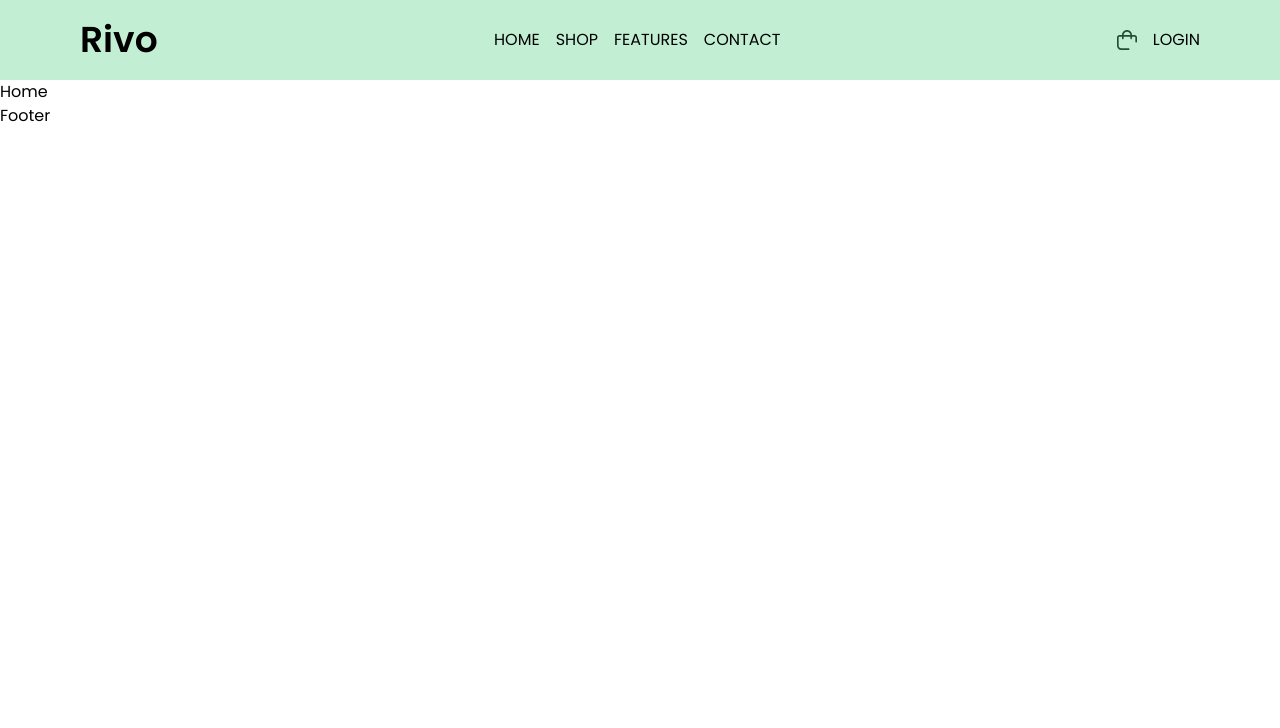
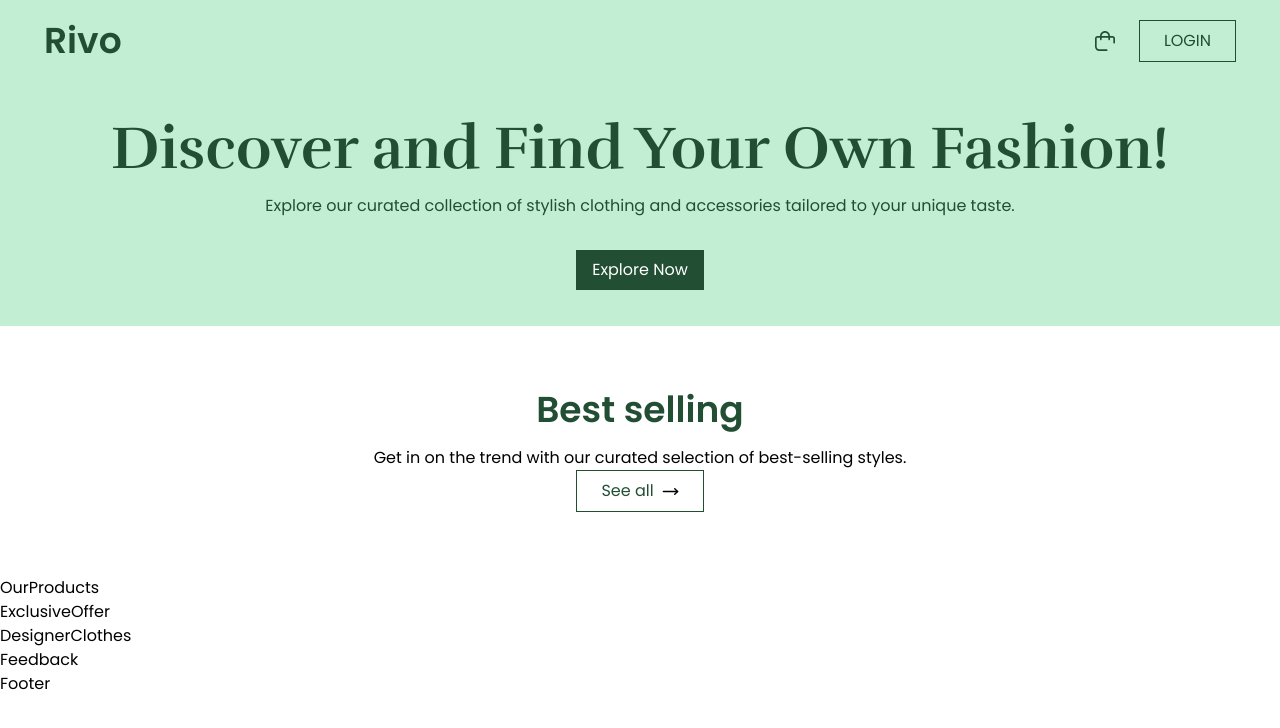
Before and after one commit to amitkushh/Rivo-react-project, a React (Vite) app: page / in a window 1280 px wide. Shown: the top 728 px of the page. Built offline with nearby package versions, Linux system fonts and the light colour scheme.

Commit message:
navbar, hero section basic design done

```diff
--- a/src/components/BestSelling.jsx
+++ b/src/components/BestSelling.jsx
@@ -1,9 +1,49 @@
-import React from 'react'
+import React from "react";
+import MoveRight from "../assets/move-right.svg";
+import { Link } from "react-router-dom";
 
 function BestSelling() {
+  const products = [
+    {
+      img: "",
+      title: "Regular Fit Long Sleeve Top",
+      price: "38.99",
+      rating: "5.0",
+    },
+    {
+      img: "",
+      title: "Black Crop Tailored Jacket",
+      price: "62.99",
+      rating: "4.9",
+    },
+    {
+      img: "",
+      title: "Textured Sunset Shirt",
+      price: "49.99",
+      rating: "5.0",
+    },
+  ];
+
   return (
-    <div>BestSelling</div>
-  )
+    <div className="flex flex-col justify-center items-center py-16">
+      <div>
+        <h2 className="text-4xl font-semibold text-center text-para mb-4">
+          Best selling
+        </h2>
+        <span className="text-center w-full max-w-1">
+          Get in on the trend with our curated selection of best-selling styles.
+        </span>
+      </div>
+      <div></div>
+      <div>
+        <Link to="/best-sellings">
+          <button className="text-para border border-para py-2 px-6 flex justify-center items-center gap-2">
+            See all <img src={MoveRight} alt="arrow" width={17} height={17} />
+          </button>
+        </Link>
+      </div>
+    </div>
+  );
 }
 
-export default BestSelling
+export default BestSelling;
--- a/src/components/HeroSection.jsx
+++ b/src/components/HeroSection.jsx
@@ -1,9 +1,23 @@
-import React from 'react'
+import React from "react";
 
 function HeroSection() {
   return (
-    <div>HeroSection</div>
-  )
+    <div className="flex flex-col justify-center items-center bg-top py-9">
+      <div className="flex flex-col justify-center items-center bg-top">
+        <h1 className="font-bold text-6xl text-center mb-4 text-para">
+          Discover and Find Your Own Fashion!
+        </h1>
+        <p className="text-center mb-8 text-para">
+          Explore our curated collection of stylish clothing and accessories
+          tailored to your unique taste.
+        </p>
+        <button className="capitalize bg-para text-white px-4 py-2">
+          explore now
+        </button>
+      </div>
+      <div></div>
+    </div>
+  );
 }
 
-export default HeroSection
+export default HeroSection;
--- a/src/components/Navbar.jsx
+++ b/src/components/Navbar.jsx
@@ -4,14 +4,14 @@ import { Link } from "react-router-dom";
 
 function Navbar() {
   return (
-    <header className="flex justify-between items-center bg-top px-20 py-5">
-      <div className="">
+    <header className="flex justify-between items-center bg-top py-5">
+      <div className="pl-11">
         <Link to="/">
-          <span className="text-4xl font-semibold">Rivo</span>
+          <span className="text-4xl font-semibold text-para">Rivo</span>
         </Link>
       </div>
-      <nav>
-        <ul className="uppercase flex justify-center items-center gap-4 ">
+      <nav className="hidden">
+        <ul className="uppercase flex justify-center items-center gap-4 text-para">
           <Link to="/">
             <li>home</li>
           </Link>
@@ -26,12 +26,14 @@ function Navbar() {
           </Link>
         </ul>
       </nav>
-      <div className="flex justify-center items-center gap-4">
+      <div className="flex justify-center items-center gap-6">
         <div>
           <img src={cart} alt="cart" width={20} height={20} />
         </div>
-        <div>
-          <button className="uppercase">login</button>
+        <div className="pr-11">
+          <button className="uppercase text-para border border-para py-2 px-6">
+            login
+          </button>
         </div>
       </div>
     </header>
--- a/src/pages/Home.jsx
+++ b/src/pages/Home.jsx
@@ -1,9 +1,22 @@
-import React from 'react'
+import React from "react";
+import HeroSection from "../components/HeroSection.jsx";
+import BestSelling from "../components/BestSelling.jsx";
+import OurProducts from "../components/OurProducts.jsx";
+import ExclusiveOffer from "../components/ExclusiveOffer.jsx";
+import DesignerClothes from "../components/DesignerClothes.jsx";
+import Feedback from "../components/Feedback.jsx";
 
 function Home() {
   return (
-    <div>Home</div>
-  )
+    <>
+      <HeroSection />
+      <BestSelling />
+      <OurProducts />
+      <ExclusiveOffer />
+      <DesignerClothes />
+      <Feedback />
+    </>
+  );
 }
 
-export default Home
+export default Home;
--- a/tailwind.config.js
+++ b/tailwind.config.js
@@ -2,13 +2,12 @@
 export default {
   content: ["./index.html", "./src/**/*.{js,ts,jsx,tsx}"],
   theme: {
-    extend: {},
-    colors: {
-      top: "#C2EFD4",
-      text: "#224F34",
-      imgbg: "#6BC785",
-
-
+    extend: {
+      colors: {
+        top: "#C2EFD4",
+        para: "#224F34",
+        imgbg: "#6BC785",
+      },
     },
   },
   plugins: [],
```
